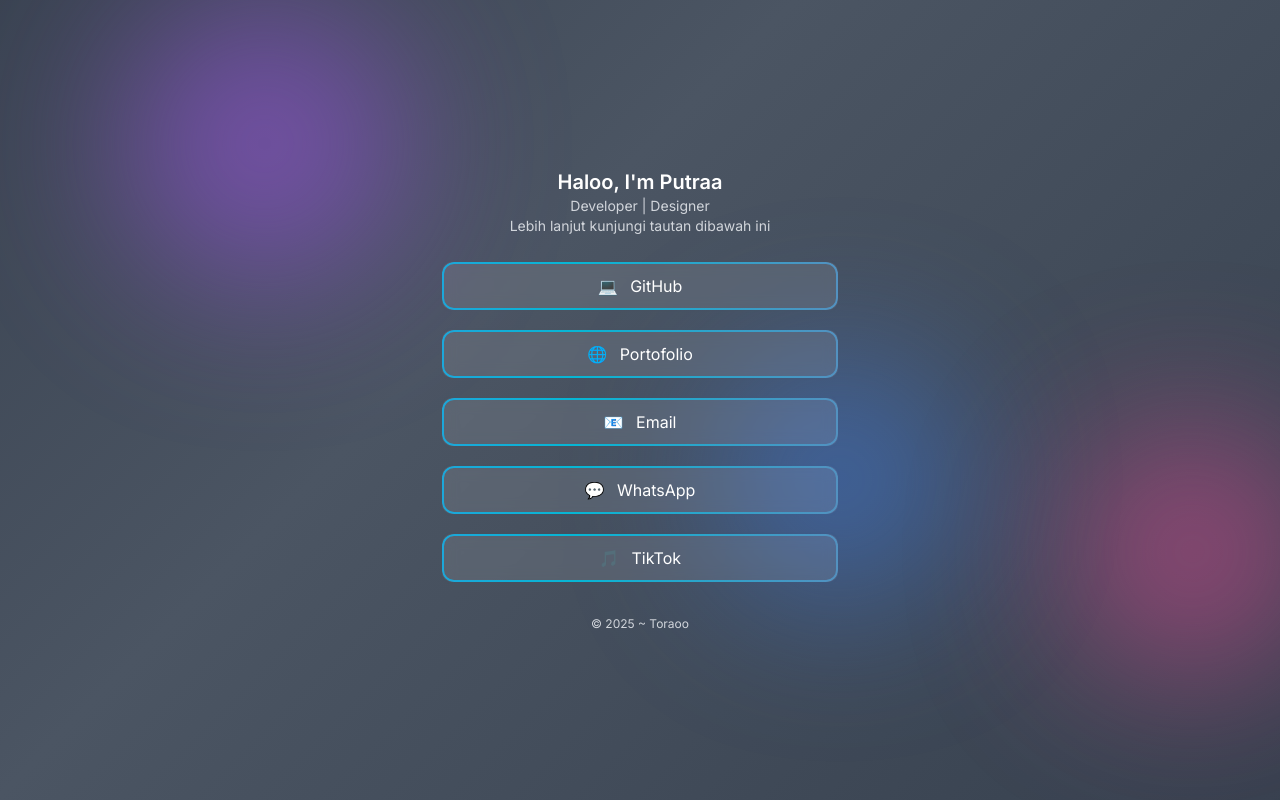
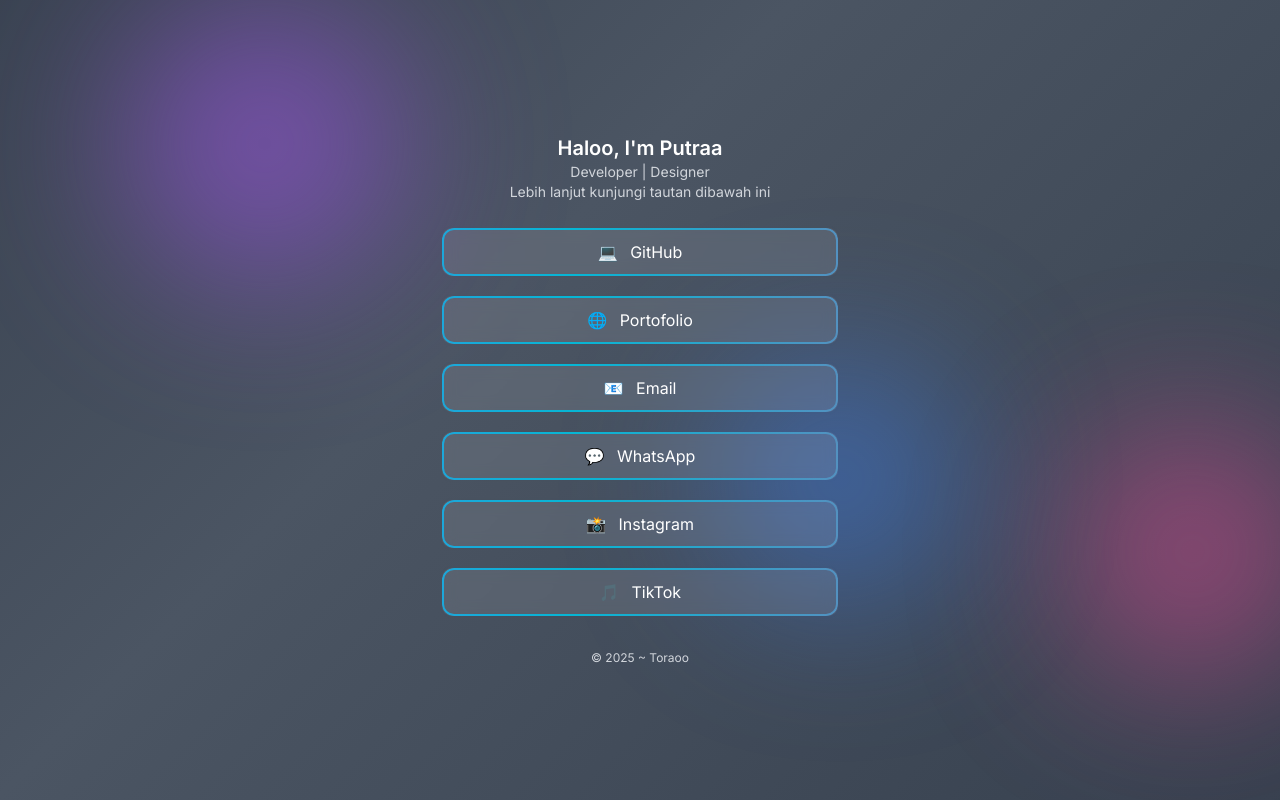
Before and after one commit to gweisp/linktroo, a plain HTML site: page index.html in a window 1280 px wide. Shown: the top 800 px of the page. Drawn offline with nearby package versions, Linux system fonts and the light colour scheme.

Commit message:
Update index.html
Add IG

```diff
--- a/index.html
+++ b/index.html
@@ -147,6 +147,12 @@
           <span class="icon mr-2">💬</span> WhatsApp
         </a>
         <a
+          href="https://instagram.com/putraashh" target="_blank"
+          class="gradient-border link-btn block backdrop-blur bg-white/10 hover:bg-white/20 transition-all duration-300 py-3 px-5 rounded-xl text-white font-medium transform hover:scale-105">
+          <span class="icon mr-2">📸</span> Instagram
+        </a>
+
+        <a
           href="https://www.tiktok.com/@putroouu"
           target="_blank"
           class="gradient-border link-btn block backdrop-blur bg-white/10 hover:bg-white/20 transition-all duration-300 py-3 px-5 rounded-xl text-white font-medium transform hover:scale-105"
```
